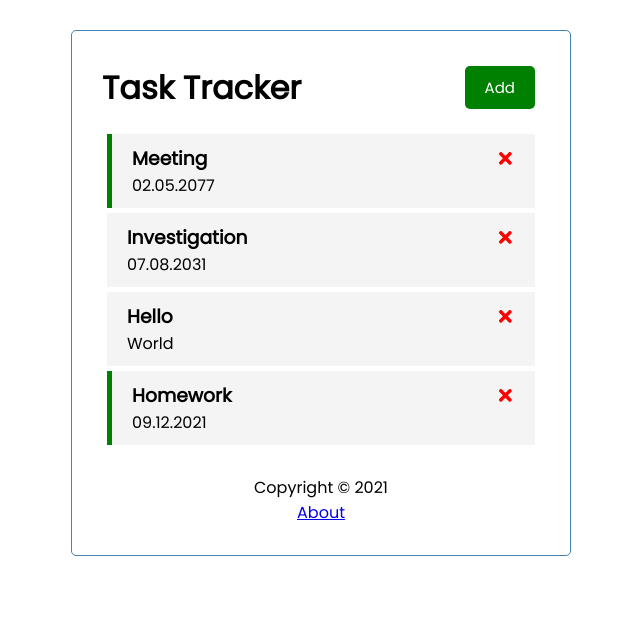
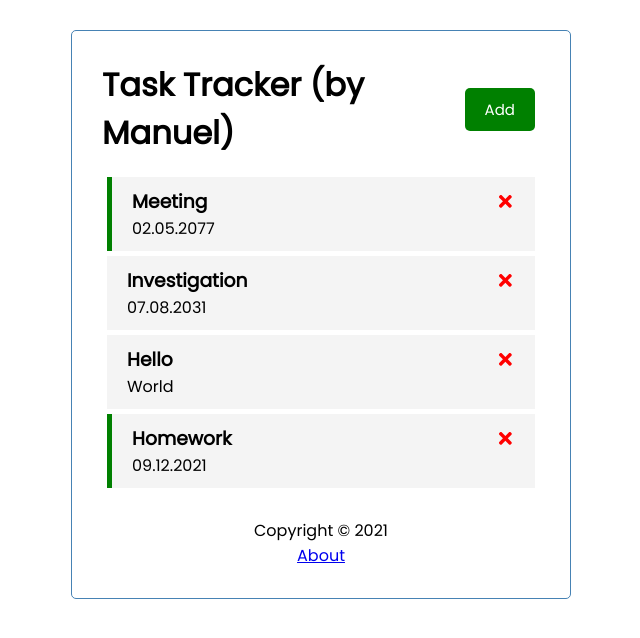
Before and after one commit to Manuel-Schmid/React-TaskTracker, a React (Create React App) app: page / in a window 1280 px wide. Shown: the top 638 px of the page, without its empty margins (319-959 px from the left). Built offline with nearby package versions, Linux system fonts and the light colour scheme; data requests are answered from the project's data file.

Commit message:
added name to title

```diff
--- a/src/components/Header.js
+++ b/src/components/Header.js
@@ -19,7 +19,7 @@ const Header = ({ title, onAdd, showForm }) => {
 }
 
 Header.defaultProps = {
-    title: 'Task Tracker'
+    title: 'Task Tracker (by Manuel)'
 }
 
 Header.probTypes = {
```
